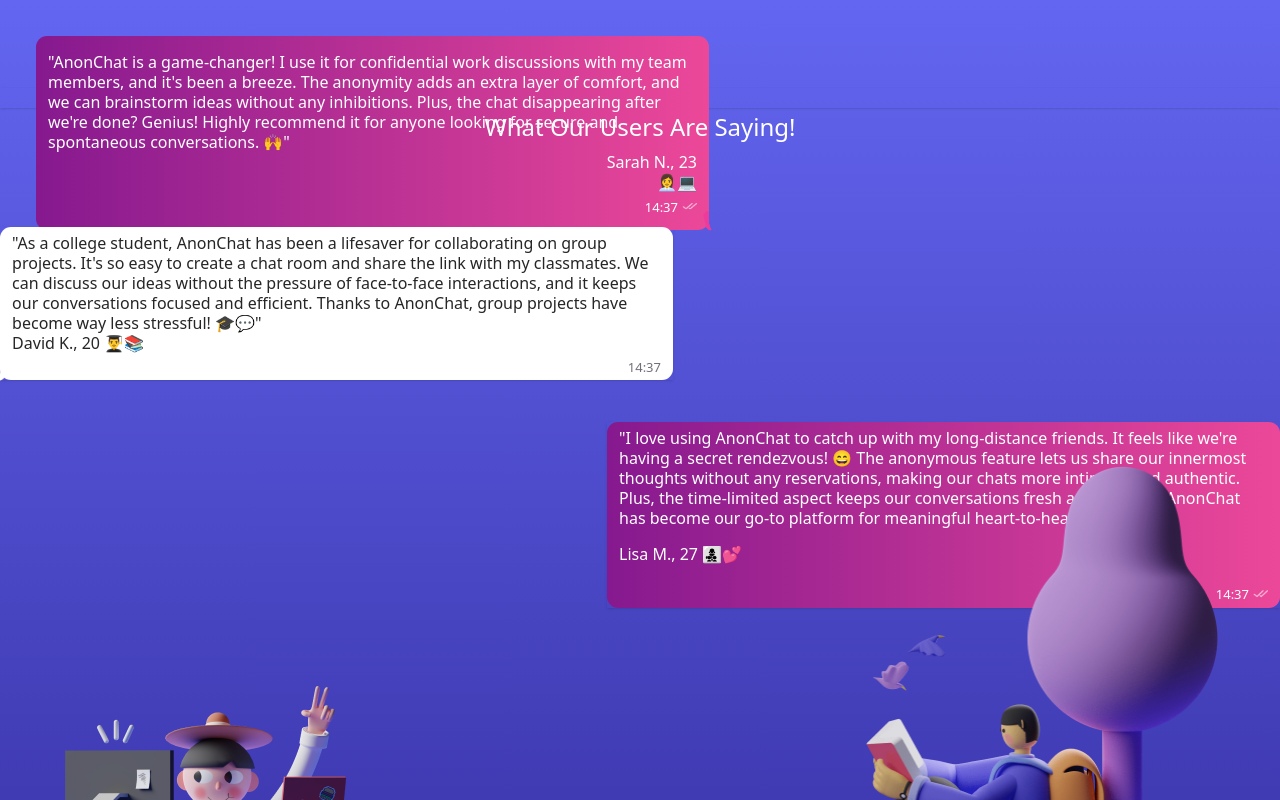
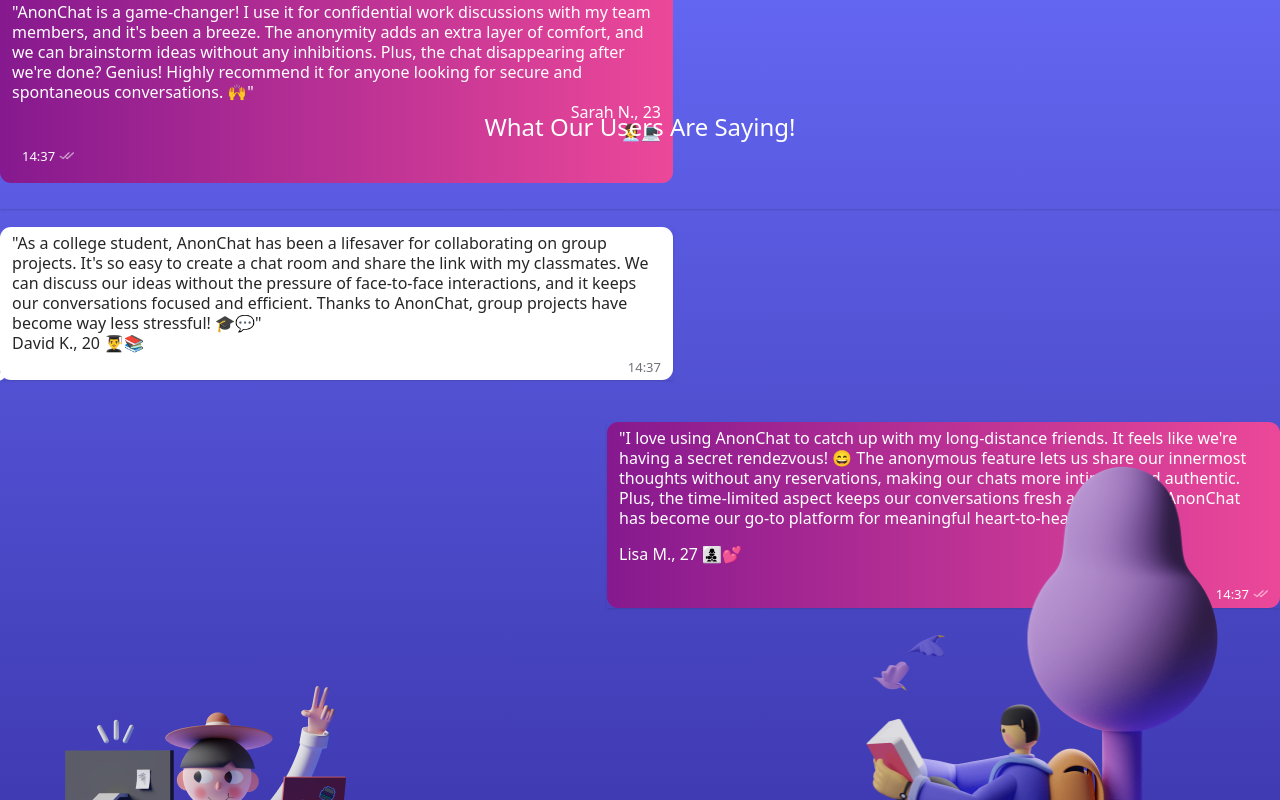
Before and after one commit to world-wide-techies/annon_chat, a Next.js app: page / in a window 1280 px wide. Shown: the top 800 px of the page. Built offline with nearby package versions, Linux system fonts and the light colour scheme; a web font is replaced by a local one.

Commit message:
Up5AM11:25 AMe5

```diff
--- a/app/components/testimonials_comp.js
+++ b/app/components/testimonials_comp.js
@@ -12,8 +12,8 @@ const Testimonials = () => {
       <div className="w-full h-[1000px] relative bg-gradient-to-b from-indigo-500 to-indigo-800">
         <div className=" ">
           <div className=" self-stretch h-[195px] flex-col justify-center items-end gap-2 flex">
-            <div className=" self-stretch shadow justify-end items-center inline-flex">
-              <div className="w-[673px] absolute left-9 top-9 self-stretch px-3 py-4 bg-gradient-to-r from-fuchsia-800 to-pink-500 rounded-[11px] flex-col justify-start items-end inline-flex">
+            <div className=" self-stretch shadow ">
+              <div className="w-[673px] self-stretch px-3 py-4 bg-gradient-to-r from-fuchsia-800 to-pink-500 rounded-[11px] ">
                 <div className="w-[11px] h-5 right-[-5px] bottom-[-1px] absolute">
                   <Image
                     src={CONTAINER1}
```
